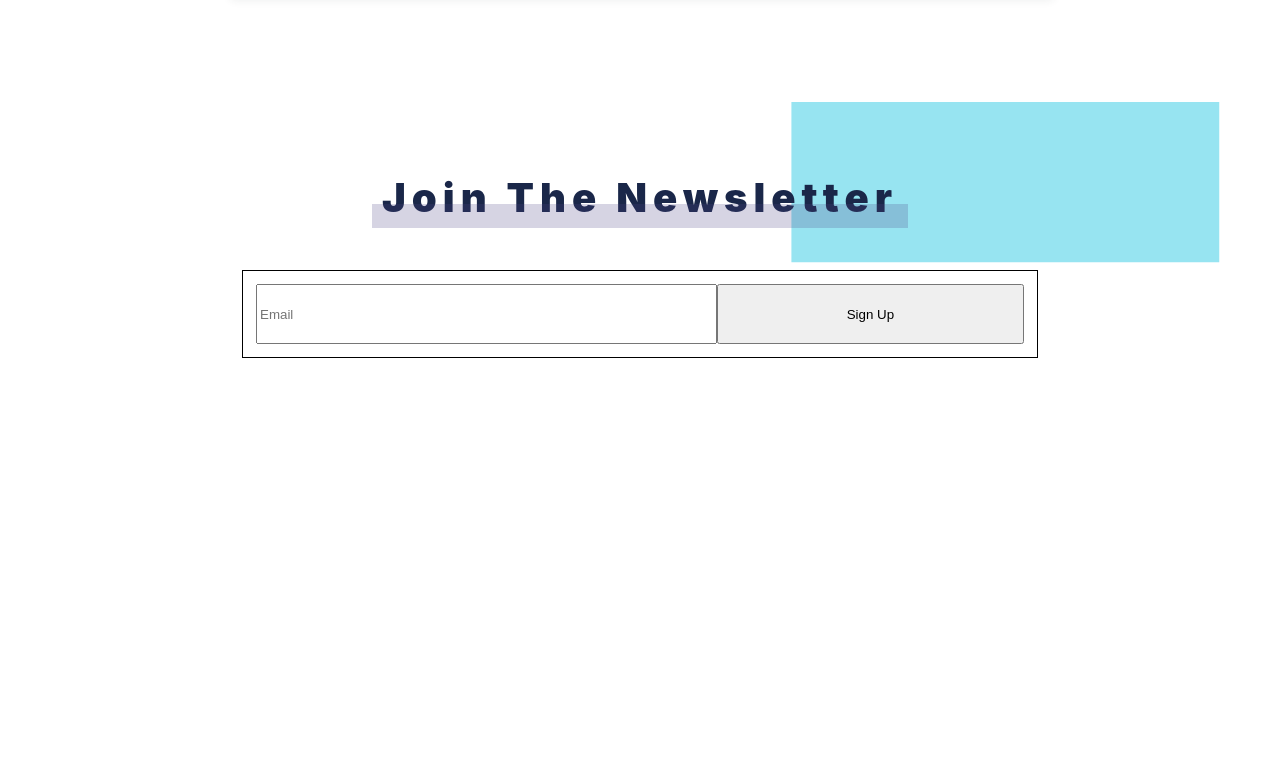
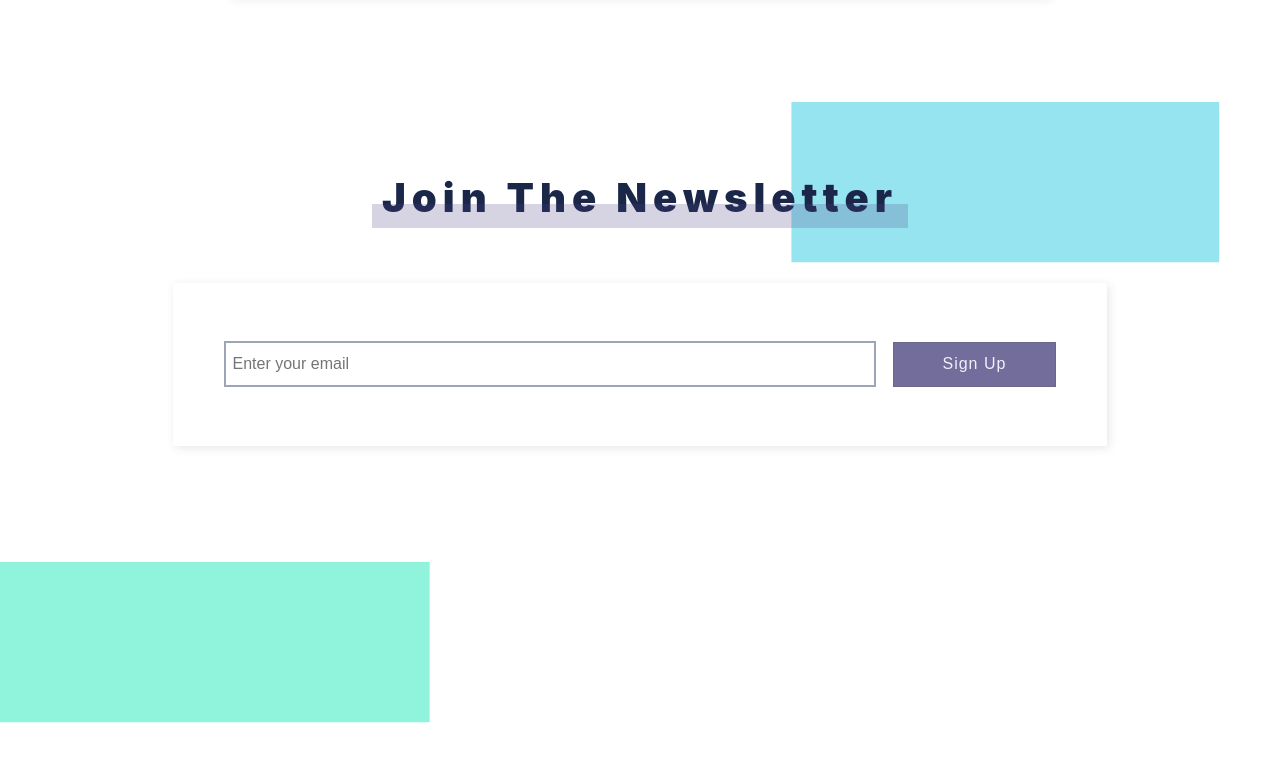
Before and after one commit to jddelia/mindrightapp, a React (Create React App) app: page / in a window 1280 px wide. Shown: the part 2088-2850 px from the top of the page. Before the commit the page ends 2600 px from the top, so only its background shows below. Built offline with nearby package versions, Linux system fonts and the light colour scheme; a web font is replaced by a local one.

Commit message:
Add subscriber functionality

```diff
--- a/package.json
+++ b/package.json
@@ -6,6 +6,7 @@
     "@testing-library/jest-dom": "^4.2.4",
     "@testing-library/react": "^9.3.2",
     "@testing-library/user-event": "^7.1.2",
+    "axios": "^0.19.2",
     "react": "^16.12.0",
     "react-dom": "^16.12.0",
     "react-scripts": "3.3.0",
--- a/src/components/Home/Home.js
+++ b/src/components/Home/Home.js
@@ -3,7 +3,7 @@ import React from 'react';
 import Jumbo from './Jumbo/Jumbo';
 import HowItWorks from './HowItWorks/HowItWorks';
 import Featured from './Featured/Featured';
-import Newsletter from './Newsletter.js/Newsletter';
+import NewsletterContainer from './Newsletter.js/NewsletterContainer';
 
 function Home() {
   return (
@@ -11,7 +11,7 @@ function Home() {
       <Jumbo />
       <HowItWorks />
       <Featured />
-      <Newsletter />
+      <NewsletterContainer />
     </div>
   );
 }
--- a/src/components/Home/Newsletter.js/Newsletter.js
+++ b/src/components/Home/Newsletter.js/Newsletter.js
@@ -1,6 +1,44 @@
-import React from 'react';
+import React, { useState, useRef, useEffect } from 'react';
 
-function Newsletter() {
+function validateEmail(email) {
+  var re = /^(([^<>()[\]\\.,;:\s@"]+(\.[^<>()[\]\\.,;:\s@"]+)*)|(".+"))@((\[[0-9]{1,3}\.[0-9]{1,3}\.[0-9]{1,3}\.[0-9]{1,3}\])|(([a-zA-Z\-0-9]+\.)+[a-zA-Z]{2,}))$/;
+  return re.test(String(email).toLowerCase());
+}
+
+const redInputBorder = {
+  borderColor: "red"
+};
+
+function Newsletter({ emailExists, onSubmit }) {
+  const [emailInvalid, setEmailInvalid] = useState(false);
+  const inputRef = useRef();
+
+  useEffect(() => {
+    if (emailExists) {
+      inputRef.current.value = "Subscriber Already Exists";
+      setEmailInvalid(true);
+    }
+  }, [emailExists]);
+
+  async function handleSubmit(e) {
+    e.preventDefault();
+
+    if (!validateEmail(inputRef.current.value)) {
+      setEmailInvalid(true);
+      return;
+    }
+
+    setEmailInvalid(false);
+    onSubmit(inputRef.current.value.toLowerCase());
+    inputRef.current.value = "Subscribed. Thank You!";
+  }
+
+  const emailError = emailInvalid ? (
+    <label className="emailInvalid">Email Invalid</label>
+  ) : null;
+
+  const inputErrorBorder = emailError ? redInputBorder : null;
+
   return (
     <div className="newsletter">
       <div className="newsletterTitle">
@@ -10,9 +48,26 @@ function Newsletter() {
       </div>
 
       <div className="newsletterSignup">
-        <form className="newsletterForm">
-          <input className="newsletterInput" placeholder="Email" />
-          <button className="submitBtn" type="submit">Sign Up</button>
+        <form
+          className="newsletterForm"
+          onSubmit={handleSubmit}
+        >
+          {emailError}
+          <input
+            ref={inputRef}
+            className="newsletterInput"
+            style={inputErrorBorder}
+            type="text"
+            placeholder="Enter your email"
+            required
+          />
+
+          <button
+            className="submitBtn"
+            type="submit"
+          >
+            Sign Up
+          </button>
         </form>
       </div>
     </div>
--- /dev/null
+++ b/src/components/Home/Newsletter.js/NewsletterContainer.js
@@ -0,0 +1,39 @@
+import React, { useState, useEffect } from 'react';
+import axios from 'axios';
+
+import Newsletter from './Newsletter';
+
+const NewsletterContainer = () => {
+  const [email, setEmail] = useState(null);
+  const [emailExists, setEmailExists] = useState(false);
+
+  useEffect(() => {
+    async function postData() {
+      if (!email) return;
+
+      const formData = new URLSearchParams();
+      formData.append('email', email);
+
+      try {
+        const response = await axios.post("https://mindright-api.herokuapp.com/subscribers/create", formData);
+        if (response.data.errors) setEmailExists(true);
+        else await setEmailExists(false);
+      } catch(err) {
+        return err;
+      };
+    }
+
+    postData();
+  }, [email]);
+
+  return (
+    <>
+      <Newsletter
+        emailExists={emailExists}
+        onSubmit={setEmail}
+      />
+    </>
+  );
+};
+
+export default NewsletterContainer;
--- a/src/css/index.css
+++ b/src/css/index.css
@@ -5,7 +5,7 @@ body {
   font-family: -apple-system, BlinkMacSystemFont, "Segoe UI", "Roboto", "Oxygen", "Ubuntu", "Cantarell", "Fira Sans", "Droid Sans", "Helvetica Neue", sans-serif;
   -webkit-font-smoothing: antialiased;
   -moz-osx-font-smoothing: grayscale;
-  height: 2600px;
+  height: 2900px;
   background: url("/blockBg2.png");
 }
 
@@ -515,16 +515,60 @@ code {
   font-size: 20px;
 }
 .home .newsletter .newsletterSignup {
-  width: 60%;
+  margin-top: 1%;
+  width: 65%;
   height: 60px;
-  padding: 1%;
+  padding: 4%;
   display: grid;
   grid-template-columns: 1fr;
-  border: 1px solid;
+  border-radius: 2px;
+  box-shadow: 2px 2px 10px #2f32381e;
 }
 .home .newsletter .newsletterSignup .newsletterForm {
   display: grid;
-  grid-template-columns: 3fr 2fr;
+  grid-template-columns: 4fr 1fr;
+  column-gap: 2%;
+  align-items: center;
+}
+.home .newsletter .newsletterSignup .newsletterForm .emailInvalid {
+  position: relative;
+  grid-row: 1;
+  grid-column: 1;
+  bottom: 50px;
+  color: #ff0000;
+  font-size: 14px;
+  font-weight: 100;
+  letter-spacing: 2px;
+}
+.home .newsletter .newsletterSignup .newsletterForm .newsletterInput {
+  grid-row: 1;
+  grid-column: 1;
+  height: 40px;
+  padding-left: 1%;
+  font-size: 16px;
+  border: 2px solid #9da5b9;
+  transition: all 0.1s;
+}
+.home .newsletter .newsletterSignup .newsletterForm .newsletterInput:hover {
+  border: 2px solid #7ba3c9;
+}
+.home .newsletter .newsletterSignup .newsletterForm .newsletterInput:focus {
+  outline: none;
+  border: 2px solid #7ba3c9;
+}
+.home .newsletter .newsletterSignup .newsletterForm .submitBtn {
+  height: 45px;
+  background: #736d9c;
+  border: 1px solid #6B6785;
+  font-size: 16px;
+  color: #eff0fc;
+  letter-spacing: 1px;
+  transition: all 0.2s;
+}
+.home .newsletter .newsletterSignup .newsletterForm .submitBtn:hover {
+  background: rgba(115, 109, 156, 0.918);
+  border: 1px solid rgba(115, 109, 156, 0.918);
+  cursor: pointer;
 }
 
 /*# sourceMappingURL=index.css.map */
```
Also changed, not shown: 1 other file (tests, documents, lock files or other folders).
